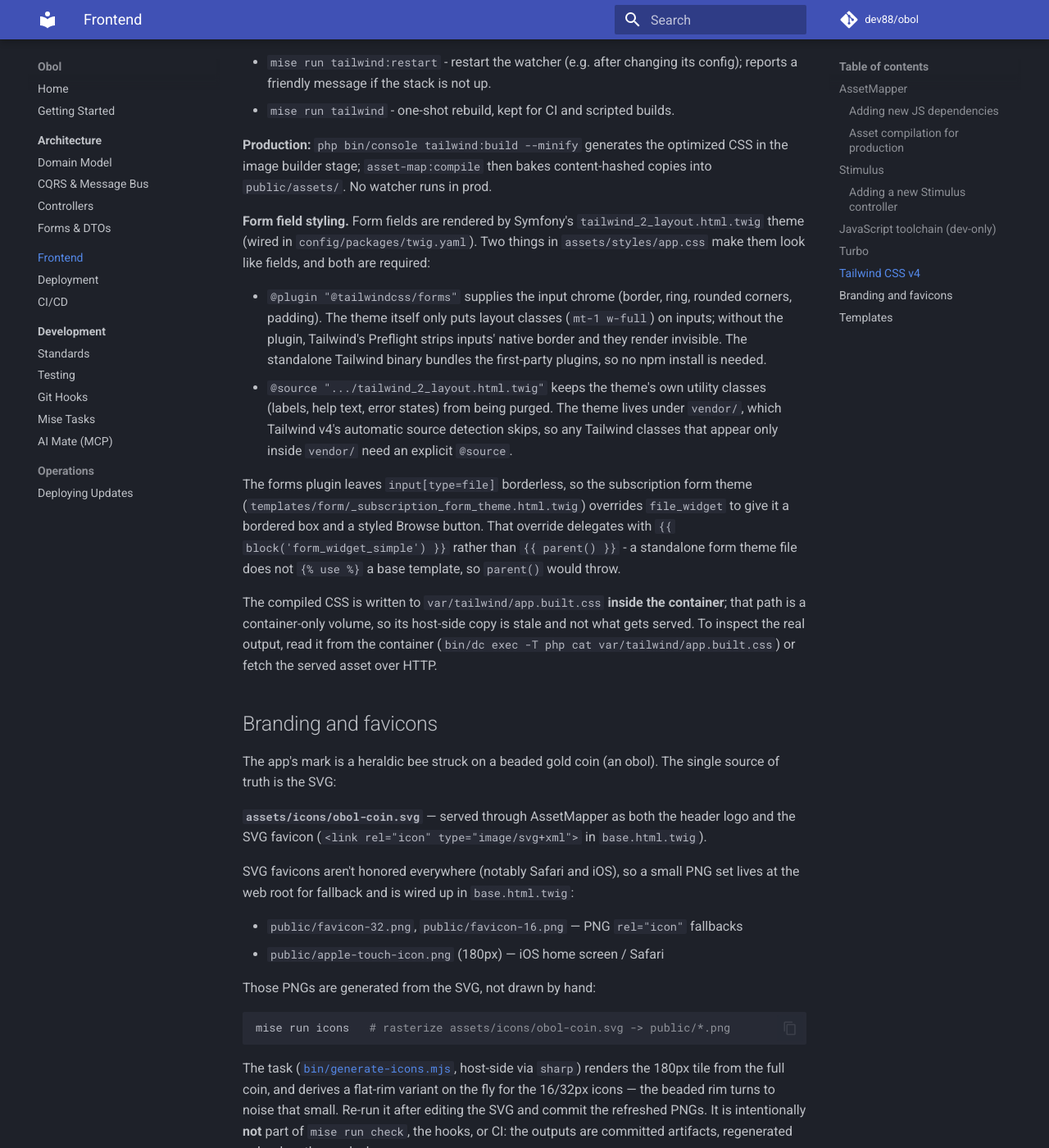
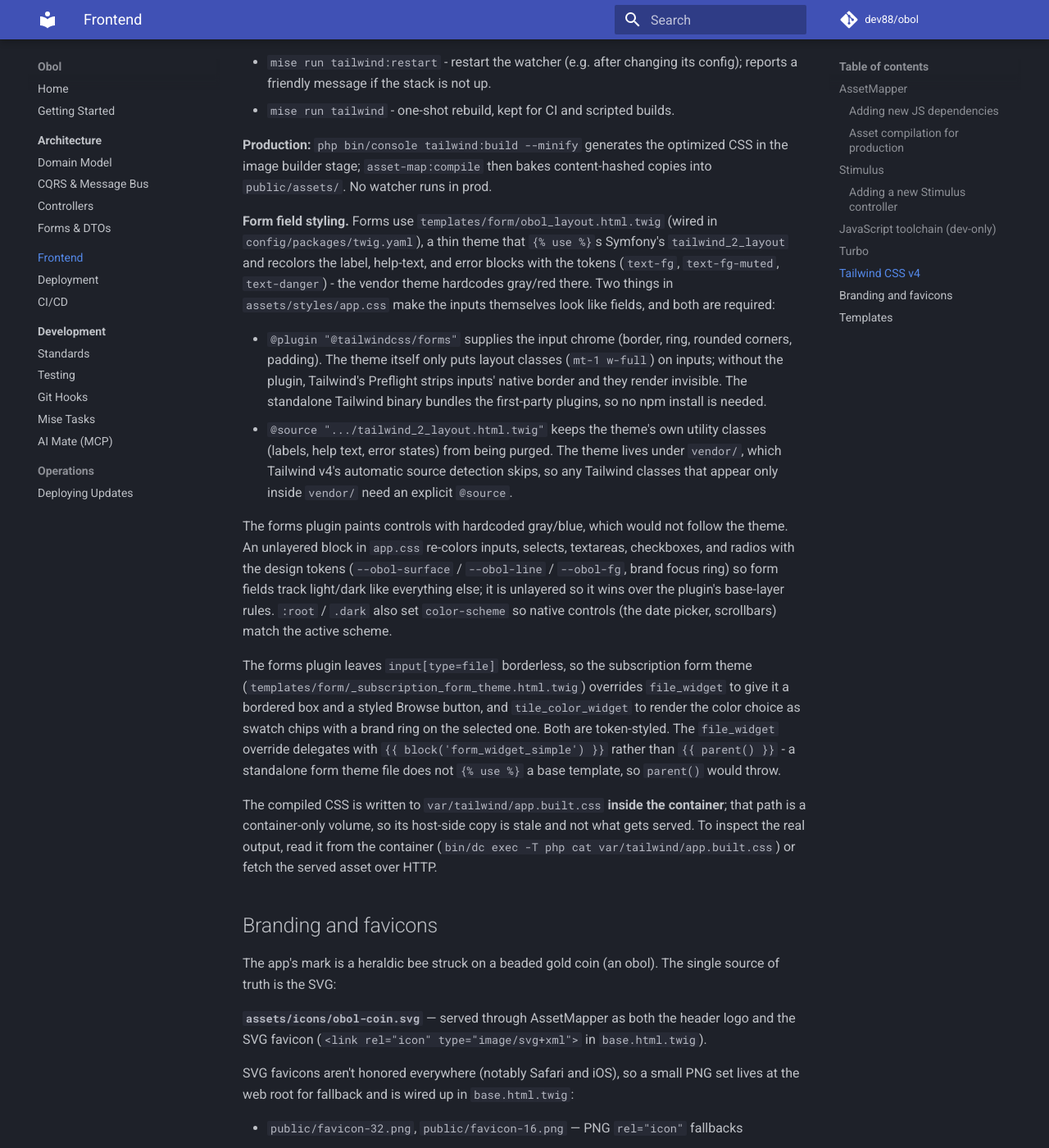
Before and after one commit to gubler/obol, an MkDocs documentation site: the page built from docs/frontend.md, in a window 1280 px wide and 1400 px high, scrolled down 3465 px. Shown: the whole window at 82% size. Built offline with MkDocs 1.6.1 and Material for MkDocs 9.7.7, drawn with Linux system fonts in a browser that asks for light colours.

Commit message:
feat(design): theme form controls with the design tokens (#198)
Fifth slice of the design-system epic #187. Brings the form fields onto the Obol tokens so they read in both light and dark - the last big piece before dark mode (#185) can flip on.

## The problem

Form fields are styled by `@tailwindcss/forms`, which paints controls with hardcoded gray/blue (white bg, gray-500 border, blue-600 focus). Those never follow the theme, so in dark mode the inputs would be white-on-dark and blinding.

## What changed

- **`app.css`** - an unlayered block re-colors inputs, selects, textareas, checkboxes, and radios with the tokens (`--obol-surface` bg, `--obol-line` border, `--obol-fg` text, brand focus ring). Unlayered so it wins over the plugin's base-layer rules; `:not(checkbox/radio/file)` keeps those on their own rules. Also sets `color-scheme` on `:root`/`.dark` so native controls (the date picker, scrollbars) match the scheme.
- **`templates/form/_subscription_form_theme.html.twig`** - retoken the two bespoke widgets from #182: the `file_widget` box + Browse button (`border-line`, `file:bg-surface-2`, `focus:ring-brand`) and the `tile_color` swatch rings (selected swatch now gets a gold `ring-brand`, offset against `ring-offset-surface`).
- **`docs/frontend.md`** - documents the re-coloring.

## Verification

- Build compiles; the recolor rules (`var(--obol-surface)`, brand focus, `ring-offset-surface`, the `file:`/`peer-checked:ring-brand` escaped rules) are all in the compiled CSS.
- `/subscriptions/new` renders 200 with the file input carrying the token classes.
- twig-cs-fixer + the rest of the pre-commit suite green.

**Reviewing dark now:** as with #195, the toggle is #185 - open `/subscriptions/new` (and a `/categories/new`) and run `document.documentElement.classList.add('dark')` in the console to see the fields, focus rings, swatches, and date picker in dark.

No automated test - a CSS/template re-skin, verified by build + rendering, per the epic's testing decisions. Form field styling for the inline category forms was already brought to brand in #195.

Closes #190
Part of #187

---------

Co-authored-by: Daryl Gubler <daryl@dev88.co>
Reviewed-on: https://code.dev88.work/dev88/obol/pulls/198
Co-authored-by: Claude Code <4+claudecode@noreply.code.dev88.work>
Co-committed-by: Claude Code <4+claudecode@noreply.code.dev88.work>

```diff
--- a/assets/styles/app.css
+++ b/assets/styles/app.css
@@ -49,6 +49,7 @@
 
 :root {
     /* Light - warm parchment */
+    color-scheme: light;
     --obol-page: #f7f1e3;
     --obol-surface: #fffdf8;
     --obol-surface-2: #f1e9d6;
@@ -75,6 +76,7 @@
 
 .dark {
     /* Dark - minted espresso (becomes the default in #185) */
+    color-scheme: dark;
     --obol-page: #14100a;
     --obol-surface: #1f1810;
     --obol-surface-2: #2a2114;
@@ -95,3 +97,37 @@
     --obol-info: #5aa9b5;
     --obol-info-surface: #16262a;
 }
+
+/*
+ * Form controls (#190). The @tailwindcss/forms plugin paints inputs with hardcoded
+ * gray/blue that does not follow the theme. Re-color them with the tokens so fields
+ * track light/dark like the rest of the UI. Unlayered so these win over the plugin's
+ * base-layer rules; checkboxes, radios, and file inputs get their own rules.
+ */
+input:not([type='checkbox']):not([type='radio']):not([type='file']),
+select,
+textarea {
+    background-color: var(--obol-surface-2);
+    border-color: var(--obol-line);
+    color: var(--obol-fg);
+}
+input:not([type='checkbox']):not([type='radio']):not([type='file']):focus,
+select:focus,
+textarea:focus {
+    border-color: var(--obol-brand);
+    --tw-ring-color: var(--obol-brand);
+}
+input::placeholder,
+textarea::placeholder {
+    color: var(--obol-fg-muted);
+}
+[type='checkbox'],
+[type='radio'] {
+    background-color: var(--obol-surface-2);
+    border-color: var(--obol-line);
+    color: var(--obol-brand);
+}
+[type='checkbox']:focus,
+[type='radio']:focus {
+    --tw-ring-color: var(--obol-brand);
+}
--- a/docs/frontend.md
+++ b/docs/frontend.md
@@ -109,9 +109,11 @@ mount reliably on macOS. The sidecar shares `var/tailwind` with the `php` contai
 builder stage; `asset-map:compile` then bakes content-hashed copies into `public/assets/`. No watcher
 runs in prod.
 
-**Form field styling.** Form fields are rendered by Symfony's `tailwind_2_layout.html.twig`
-theme (wired in `config/packages/twig.yaml`). Two things in `assets/styles/app.css` make them
-look like fields, and both are required:
+**Form field styling.** Forms use `templates/form/obol_layout.html.twig` (wired in
+`config/packages/twig.yaml`), a thin theme that `{% use %}`s Symfony's `tailwind_2_layout`
+and recolors the label, help-text, and error blocks with the tokens (`text-fg`,
+`text-fg-muted`, `text-danger`) - the vendor theme hardcodes gray/red there. Two things in
+`assets/styles/app.css` make the inputs themselves look like fields, and both are required:
 
 - `@plugin "@tailwindcss/forms"` supplies the input chrome (border, ring, rounded corners,
   padding). The theme itself only puts layout classes (`mt-1 w-full`) on inputs; without the
@@ -122,11 +124,19 @@ look like fields, and both are required:
   v4's automatic source detection skips, so any Tailwind classes that appear only inside
   `vendor/` need an explicit `@source`.
 
+The forms plugin paints controls with hardcoded gray/blue, which would not follow the
+theme. An unlayered block in `app.css` re-colors inputs, selects, textareas, checkboxes,
+and radios with the design tokens (`--obol-surface` / `--obol-line` / `--obol-fg`, brand
+focus ring) so form fields track light/dark like everything else; it is unlayered so it
+wins over the plugin's base-layer rules. `:root` / `.dark` also set `color-scheme` so native
+controls (the date picker, scrollbars) match the active scheme.
+
 The forms plugin leaves `input[type=file]` borderless, so the subscription form theme
 (`templates/form/_subscription_form_theme.html.twig`) overrides `file_widget` to give it a
-bordered box and a styled Browse button. That override delegates with
-`{{ block('form_widget_simple') }}` rather than `{{ parent() }}` - a standalone form theme
-file does not `{% use %}` a base template, so `parent()` would throw.
+bordered box and a styled Browse button, and `tile_color_widget` to render the color choice
+as swatch chips with a brand ring on the selected one. Both are token-styled. The `file_widget`
+override delegates with `{{ block('form_widget_simple') }}` rather than `{{ parent() }}` - a
+standalone form theme file does not `{% use %}` a base template, so `parent()` would throw.
 
 The compiled CSS is written to `var/tailwind/app.built.css` **inside the container**; that path
 is a container-only volume, so its host-side copy is stale and not what gets served. To inspect
```
Also changed, not shown: 6 other files.
